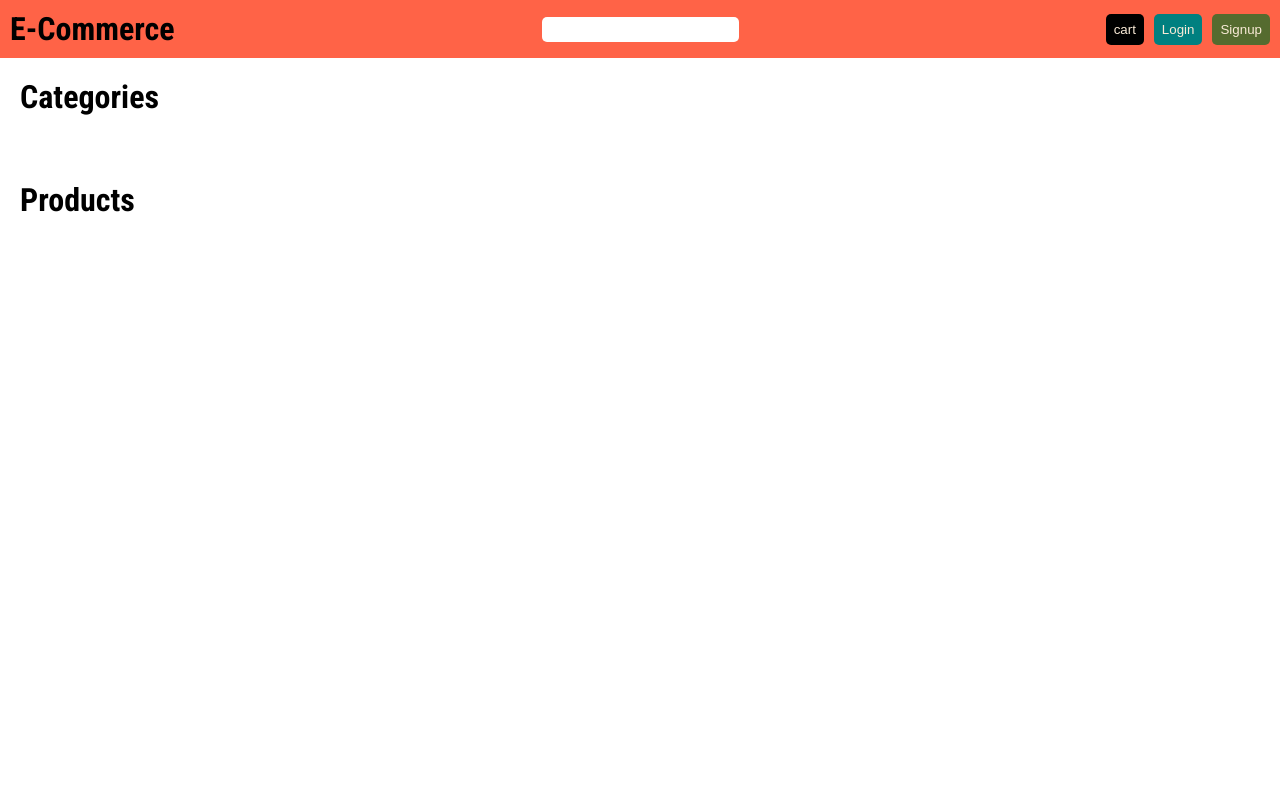
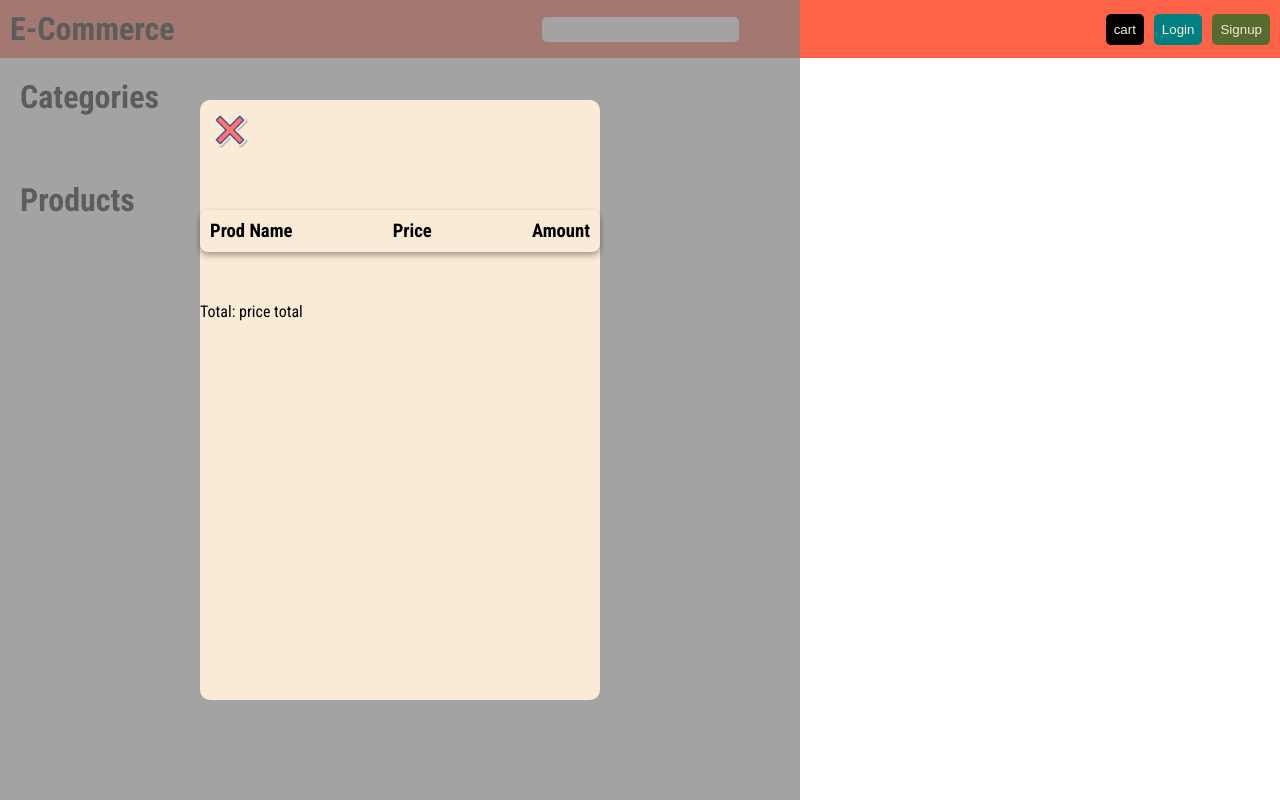
Before and after one commit to Yusuf-Kenan/vanilla-js, a plain HTML site: page index.html in a window 1280 px wide. Both pictures are taken after a click on the button "cart". Drawn offline with Linux system fonts and the light colour scheme; no server answers.

Commit message:
cart modal and select item

```diff
--- a/index.html
+++ b/index.html
@@ -13,7 +13,7 @@
       <h1>E-Commerce</h1>
       <input type="text" />
       <div class="buttons">
-        <button>cart</button>
+        <button id="cart">cart</button>
         <button>Login</button>
         <button>Signup</button>
       </div>
@@ -30,12 +30,23 @@
        <div class="prod-wrapper">
         <h1>Products</h1>
         <div class="prod-list">
-
         </div>
       </div>
 
+       <!--MODAL -->
       <div class="modal-wrapper">
-        <div class="modal"></div>
+        <div class="modal">
+            <img src="/images/close.png" id="close">
+
+            <div class="cart-item">
+
+                <h3>Prod Name</h3>
+                <h3>Price</h3>
+                <h3>Amount</h3>
+
+            </div>
+            <p>Total: <span>price total</span></p>
+        </div>
 
       </div>
     </main>
--- a/index.js
+++ b/index.js
@@ -1,5 +1,10 @@
 const catList = document.querySelector(".cat-list");
 const prodList=document.querySelector(".prod-list")
+const cartButton=document.querySelector("#cart")
+const closeImg=document.querySelector("#close")
+const modalWrapper=document.querySelector(".modal-wrapper")
+
+
 document.addEventListener("DOMContentLoaded", ()=>{
     fetchCats()
     fetchProduct()
@@ -26,17 +31,18 @@ function fetchProduct() {
   fetch("https://api.escuelajs.co/api/v1/products")
     .then((res) => res.json())
     .then((data) => {
-        data.forEach((prod)=>{
+        //proje bitiminde slice silinecek.....
+        data.slice(0,20).forEach((prod)=>{
 
             const prodDiv=document.createElement("div")
             prodDiv.classList.add("prod")
             prodDiv.innerHTML=`
-            <img src="${prod.images[0]}" alt="">
+            <img src="${prod.images[1]}" alt="">
                 <p>${prod.title}</p>
                 <p>${prod.category.name}</p>
                 <div class="prod-info">
                     <span>€${prod.price}</span>
-                    <button>Add</button>
+                    <button onclick='addCart({name: "${prod.title}", id: ${prod.id}, price: ${prod.price}, amount:1})'>Add</button>
                 </div>
             `;
             prodList.appendChild(prodDiv)
@@ -45,3 +51,20 @@ function fetchProduct() {
     })
     .catch((err) => console.log(err));
 }
+
+cartButton.addEventListener("click", toggleCart)
+closeImg.addEventListener("click", toggleCart)
+
+function toggleCart(){
+    modalWrapper.classList.toggle("active")
+}
+
+//Add To Cart
+var cart=[]
+function addCart(param){
+    const addedItem=cart.find(item=>item.id==param.id)
+    if(addedItem){
+        addedItem.amount+=1
+    }else {cart.push(param)}
+console.log(cart)
+}
--- a/style.css
+++ b/style.css
@@ -92,7 +92,7 @@ input {
 .prod-list {
     display: flex;
     flex-wrap: wrap;
-    justify-content: space-between;
+    justify-content: space-around;
     gap: 100px;
 }
 @media(max-width:700px){
@@ -136,3 +136,42 @@ input {
     border-radius: 8px;
     border: none;
 }
+
+
+/*MODAL*/
+.modal-wrapper{
+    width: 100vh;
+    height: 100vh;
+    position: fixed;
+    background-color: rgba(128, 128, 128, 0.726);
+    top: 0;
+    display: none;
+    place-items: center;
+}
+.active{
+    display: grid;
+}
+
+.modal{
+    width: 50%;
+    height: 75vh;
+    background-color: antiquewhite;
+    border-radius: 10px;
+    display: flex;
+    flex-direction: column;
+    gap: 50px;
+}
+
+.modal img{
+    padding: 10px;
+    width: 60px;
+}
+
+.cart-item{
+    display: flex;
+    justify-content: space-between;
+    align-items: center;
+    padding: 10px;
+    box-shadow: rgba(0, 0, 0, 0.16) 0px 3px 6px, rgba(0, 0, 0, 0.23) 0px 3px 6px;
+    border-radius: 8px;
+}
```
Also changed, not shown: images/close.png (added).
